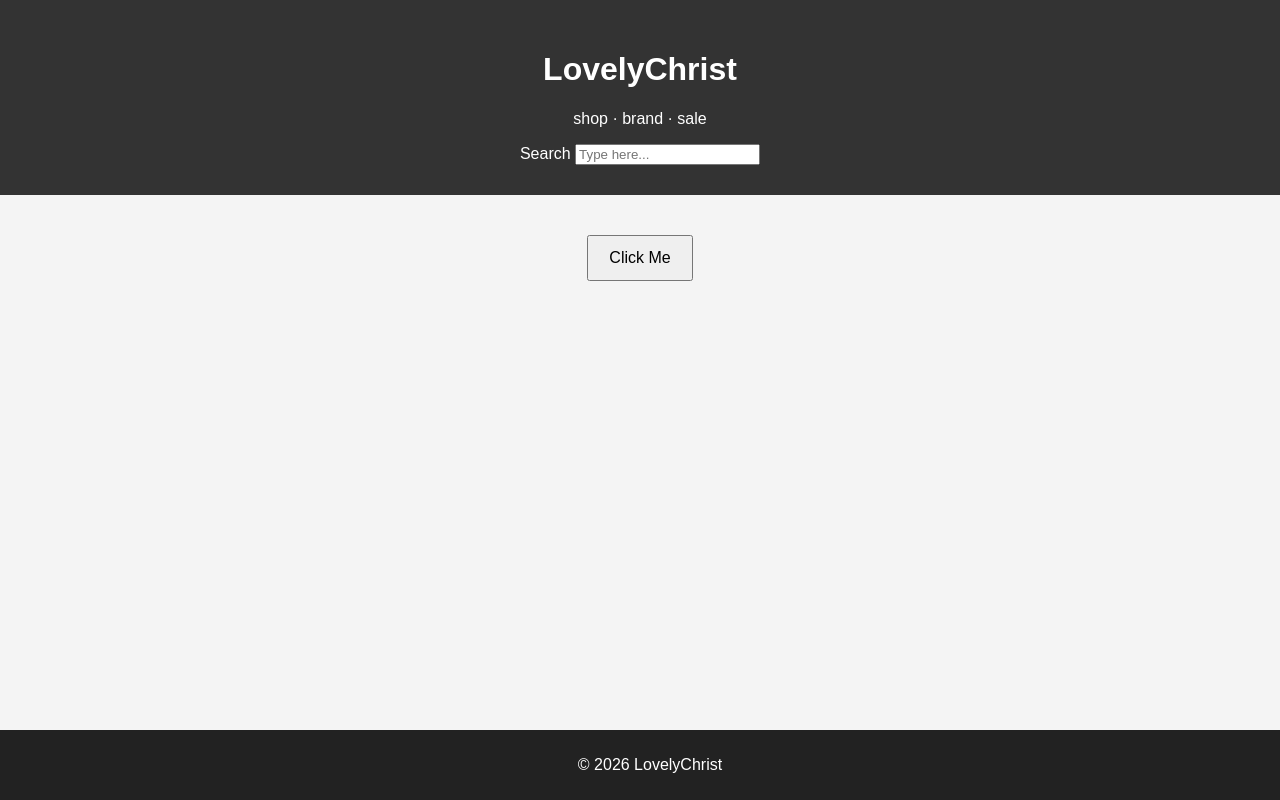
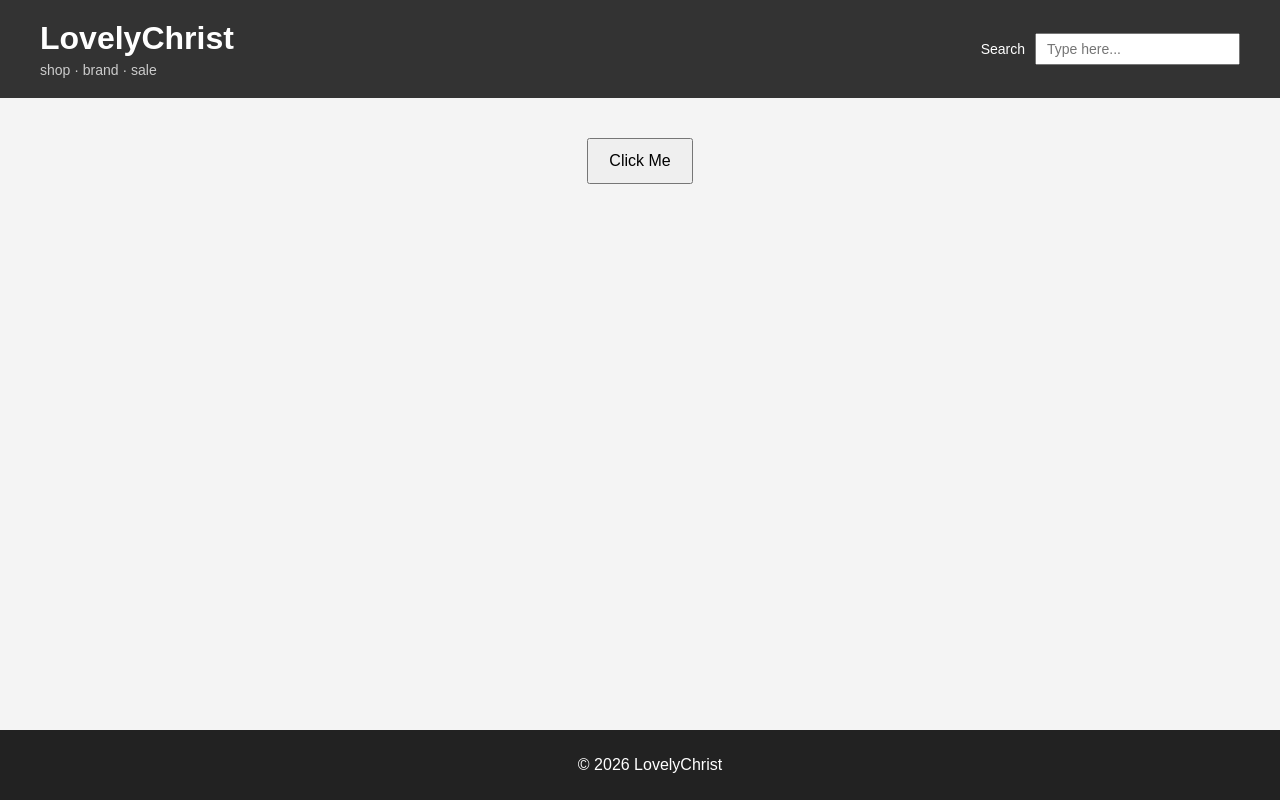
Before and after one commit to LovelyChrist/LovelyChrist.github.io, a plain HTML site: page index.html in a window 1280 px wide. Drawn offline with Linux system fonts and the light colour scheme.

Commit message:
Update style.css

```diff
--- a/style.css
+++ b/style.css
@@ -3,17 +3,50 @@ body {
     margin: 0;
     padding: 0;
     background-color: #f4f4f4;
-    text-align: center;
 }
 
-header {
+/* Top header bar */
+.top-bar {
     background-color: #333;
     color: white;
-    padding: 30px;
+    padding: 20px 40px;
+    display: flex;
+    justify-content: space-between;
+    align-items: center;
 }
 
+/* Title section */
+.title-area h1 {
+    margin: 0;
+    font-size: 32px;
+}
+
+.subtitle {
+    margin: 5px 0 0;
+    font-size: 14px;
+    color: #ccc;
+}
+
+/* Search section */
+.search-area {
+    display: flex;
+    align-items: center;
+    gap: 10px;
+}
+
+.search-area label {
+    font-size: 14px;
+}
+
+.search-area input {
+    padding: 6px 10px;
+    font-size: 14px;
+}
+
+/* Main content */
 main {
     padding: 40px;
+    text-align: center;
 }
 
 button {
@@ -22,10 +55,12 @@ button {
     cursor: pointer;
 }
 
+/* Footer */
 footer {
     background-color: #222;
     color: white;
     padding: 10px;
+    text-align: center;
     position: fixed;
     width: 100%;
     bottom: 0;
```
